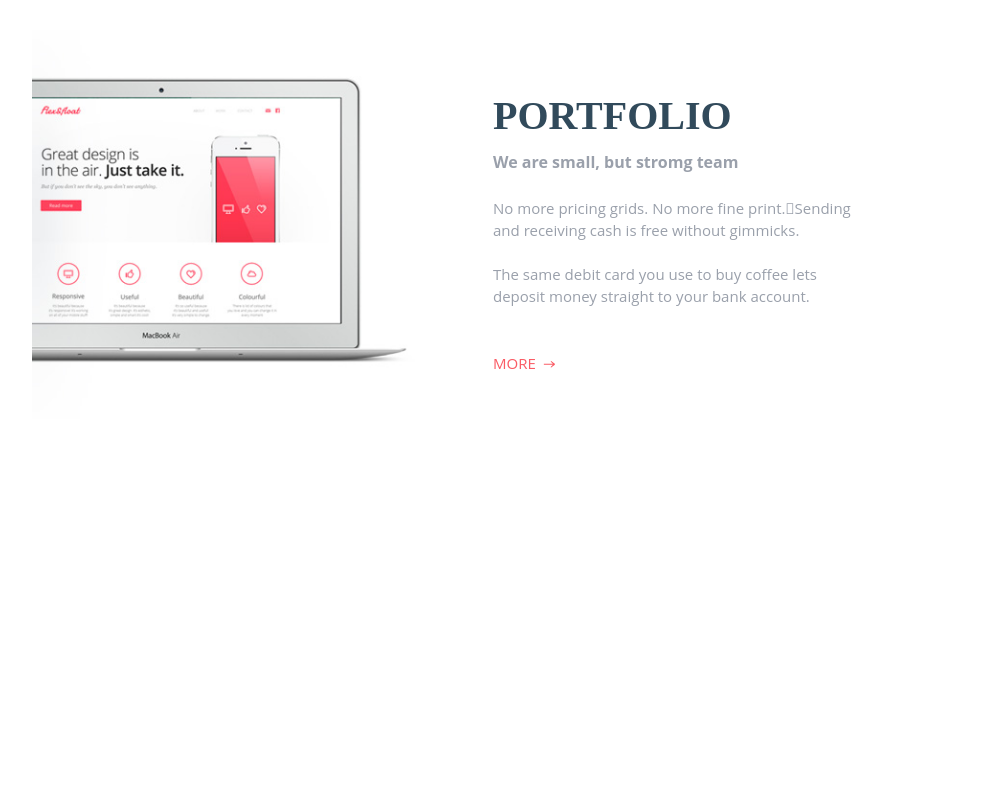
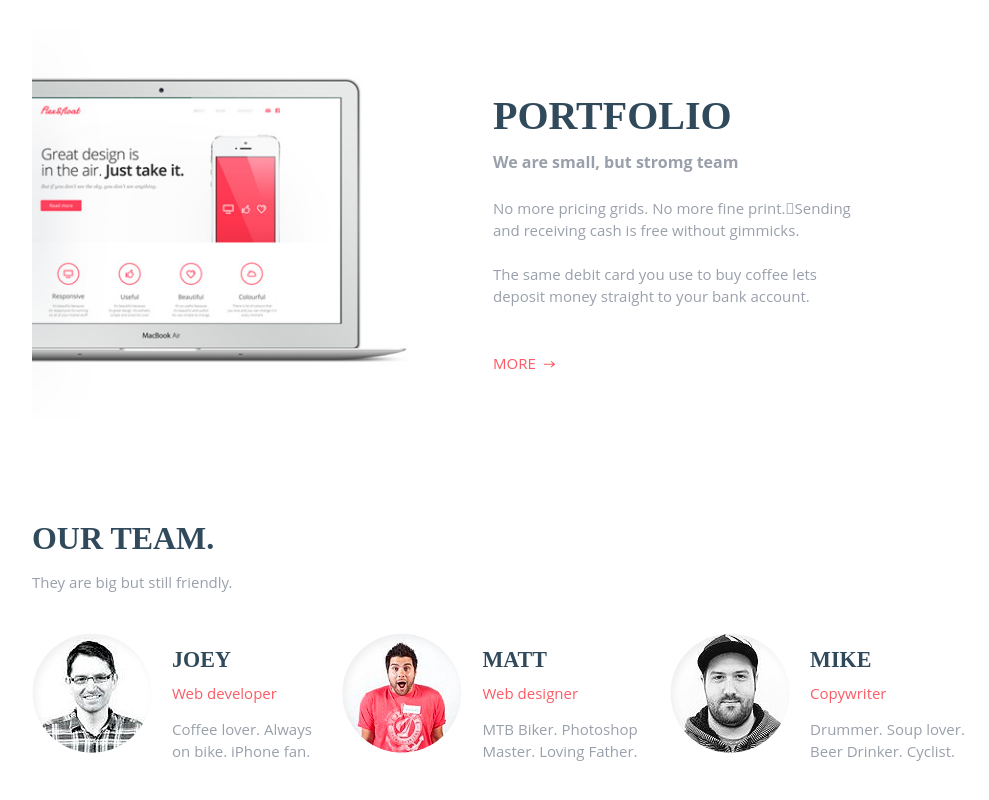
Before and after one commit to heknt90/layout-portfolio-landing, a website: page src/index.html in a window 1280 px wide. Shown: the part 1670-2470 px from the top of the page, without its empty margins (138-1127 px from the left). Before the commit the page ends 2193 px from the top, so only its background shows below. Drawn offline with nearby package versions, Linux system fonts and the light colour scheme; files that its build step writes are made by us from their sources.

Commit message:
удален файл forms.scss, добавлен блок Our-team

```diff
--- a/src/index.html
+++ b/src/index.html
@@ -10,7 +10,7 @@
 </head>
 <body>
     <nav class="main-navigation container">
-        <div class="logo"><a href="#">Freelancer<span class="logo-repaint">.</span></a></div>
+        <div class="logo"><a href="#">Freelancer<span class="text-repaint">.</span></a></div>
 
         <div class="main-navigation__panel">
             <ul class="main-navigation__list list">
@@ -100,6 +100,36 @@
                 </div>
             </section>
 
+            <section class="our-team">
+                <h2 class="our-team__title">Our team<span class="text-repaint_red">.</span></h2>
+
+                <p class="our-team__subtitle">They are big but still friendly.</p>
+
+                <ul class="our-team__list list">
+                    <li class="our-team__item">
+                        <img class="our-team__photo" src="./img/developer1.jpg" alt="Ourself developer Joey">
+
+                        <h3 class="our-team__name">JOEY</h3>
+                        <p class="our-team__position">Web developer</p>
+                        <p class="our-team__description">Coffee lover.  Always on bike. iPhone fan.</p>
+                    </li>
+                    <li class="our-team__item">
+                        <img class="our-team__photo" src="./img/developer2.jpg" alt="Ourself designer Matt">
+
+                        <h3 class="our-team__name">MATT</h3>
+                        <p class="our-team__position">Web designer</p>
+                        <p class="our-team__description">MTB Biker. Photoshop Master. Loving Father.</p>
+                    </li>
+                    <li class="our-team__item">
+                        <img class="our-team__photo" src="./img/developer3.jpg" alt="Ourself copywriter Mike">
+
+                        <h3 class="our-team__name">MIKE</h3>
+                        <p class="our-team__position">Copywriter</p>
+                        <p class="our-team__description">Drummer. Soup lover. Beer Drinker. Cyclist.</p>
+                    </li>
+                </ul>
+            </section>
+
         </div>
 
     </main>
--- a/src/scss/blocks/_blocks.scss
+++ b/src/scss/blocks/_blocks.scss
@@ -1,3 +1,4 @@
 @import './promo.scss';
 @import './advantages.scss';
 @import './portfolio.scss';
+@import './our-team.scss';
--- /dev/null
+++ b/src/scss/blocks/our-team.scss
@@ -0,0 +1,51 @@
+.our-team {
+
+    &__title {
+        margin-bottom: 1.07rem;
+
+        font-size: 2.13rem;
+        line-height: 2.13rem;
+    }
+
+    &__subtitle {
+        display: inline-block;
+        margin-bottom: 40px;
+    }
+
+    &__list {
+        display: flex;
+    }
+
+    &__item {
+        position: relative;
+        padding-left: 140px;
+
+        max-width: 300px;
+
+        & + &:not(:nth-of-type(4n)) {
+            margin-left: 20px;
+        }
+    }
+
+    &__name {
+        display: inline-block;
+        margin-top: 1.13rem;
+        margin-bottom: .73rem;
+
+        font-size: 1.47rem;
+        line-height: 1.47rem;
+    }
+
+    &__position {
+        color: $primary-color;
+        margin-bottom: .93rem;
+    }
+
+    &__photo {
+        position: absolute;
+        left: 0; top: 0;
+        margin-right: 20px;
+
+        border-radius: 50%;
+    }
+}
--- a/src/scss/components/_components.scss
+++ b/src/scss/components/_components.scss
@@ -1,6 +1,5 @@
 @import './button.scss';
 @import './logo.scss';
-@import './forms.scss';
 @import './social.scss';
 
 @import './main-navigation.scss';
```
Also changed, not shown: src/img/developer1.jpg (added), src/img/developer2.jpg (added), src/img/developer3.jpg (added), src/scss/components/forms.scss (deleted).
